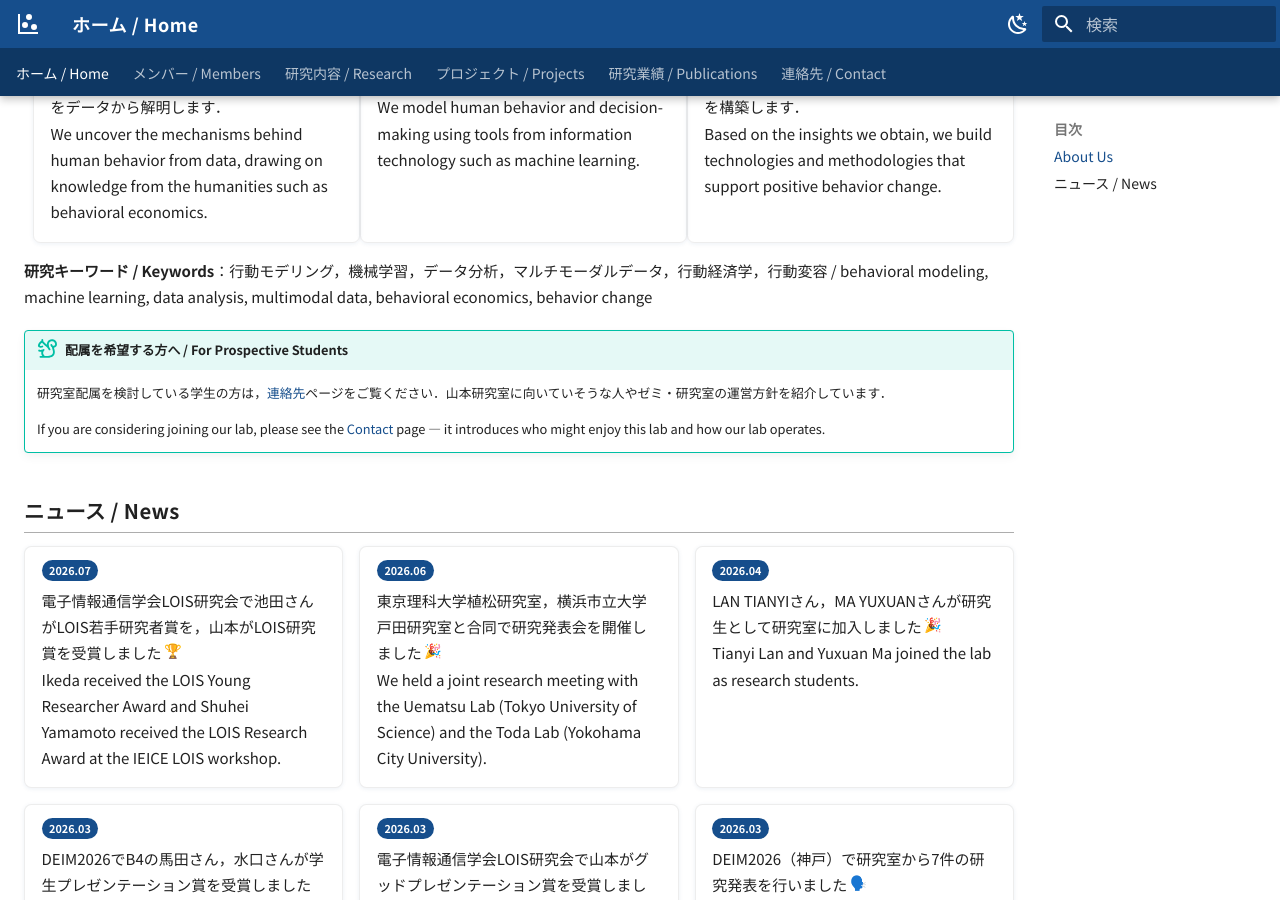
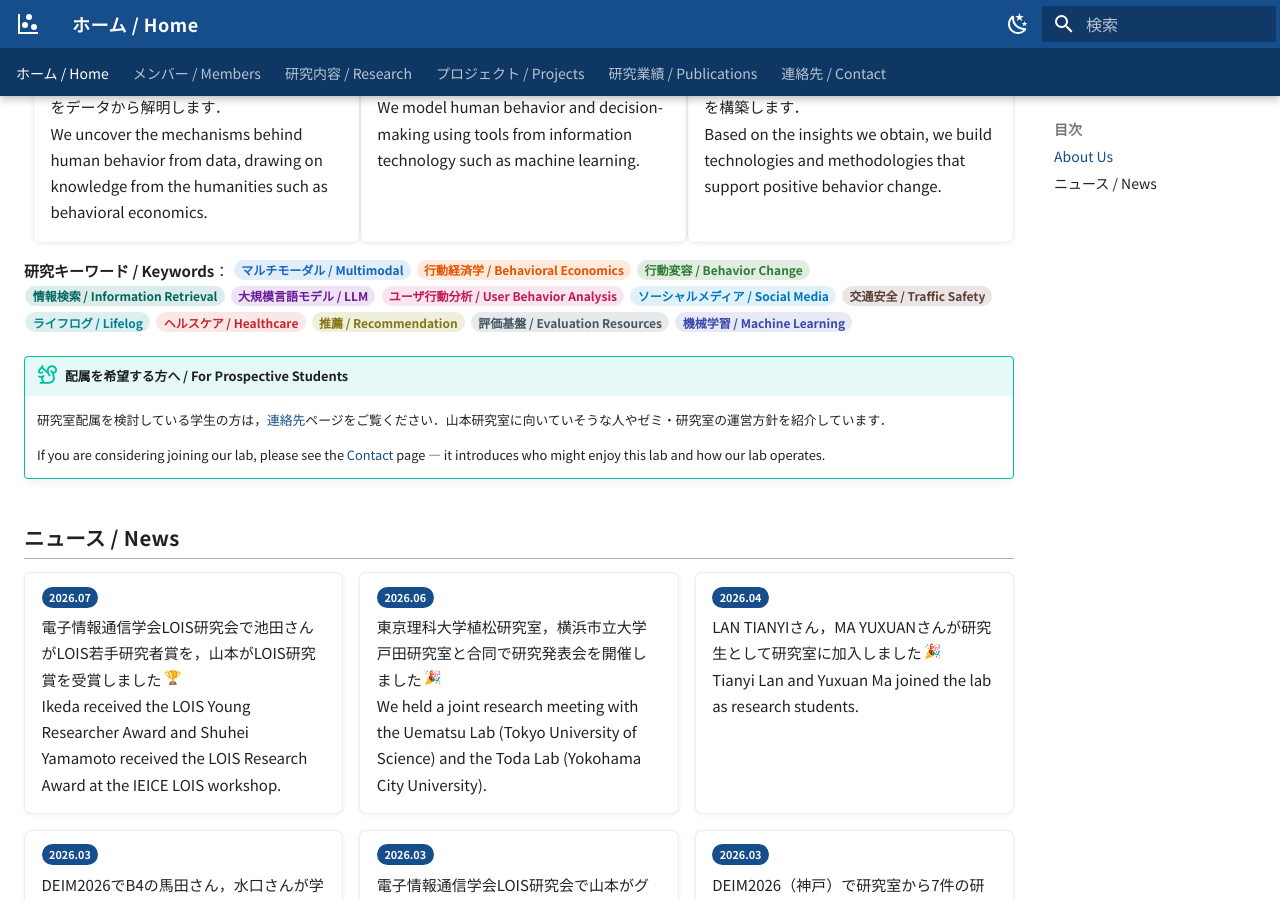
Before and after one commit to yamamotolab-tsukuba/yamamotolab-tsukuba.github.io, an MkDocs documentation site: the page built from docs/index.md, in a window 1280 px wide and 900 px high, scrolled down 820 px. Built offline with MkDocs 1.6.1 and Material for MkDocs 9.7.7, drawn with Linux system fonts in a browser that asks for light colours; emoji names are drawn with the system emoji font.

Commit message:
ホームの研究キーワードを研究業績のトピックバッジに置き換え
Co-Authored-By: Claude Fable 5 <noreply@anthropic.com>

```diff
--- a/docs/index.md
+++ b/docs/index.md
@@ -48,7 +48,20 @@ The Yamamoto Laboratory was established in FY2024. Using observable human behavi
 
 </div>
 
-**研究キーワード / Keywords**：行動モデリング，機械学習，データ分析，マルチモーダルデータ，行動経済学，行動変容 / behavioral modeling, machine learning, data analysis, multimodal data, behavioral economics, behavior change
+**研究キーワード / Keywords**：
+<span class="ptag ptag-mm">マルチモーダル / Multimodal</span>
+<span class="ptag ptag-be">行動経済学 / Behavioral Economics</span>
+<span class="ptag ptag-bc">行動変容 / Behavior Change</span>
+<span class="ptag ptag-ir">情報検索 / Information Retrieval</span>
+<span class="ptag ptag-llm">大規模言語モデル / LLM</span>
+<span class="ptag ptag-uba">ユーザ行動分析 / User Behavior Analysis</span>
+<span class="ptag ptag-sm">ソーシャルメディア / Social Media</span>
+<span class="ptag ptag-ts">交通安全 / Traffic Safety</span>
+<span class="ptag ptag-ll">ライフログ / Lifelog</span>
+<span class="ptag ptag-hc">ヘルスケア / Healthcare</span>
+<span class="ptag ptag-rec">推薦 / Recommendation</span>
+<span class="ptag ptag-eval">評価基盤 / Evaluation Resources</span>
+<span class="ptag ptag-ml">機械学習 / Machine Learning</span>
 
 !!! tip "配属を希望する方へ / For Prospective Students"
     研究室配属を検討している学生の方は，[連絡先](contact.md)ページをご覧ください．山本研究室に向いていそうな人やゼミ・研究室の運営方針を紹介しています．
```
